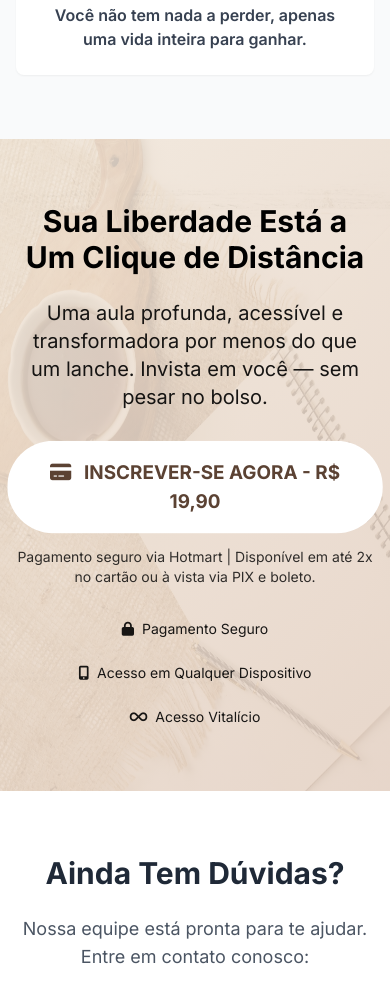
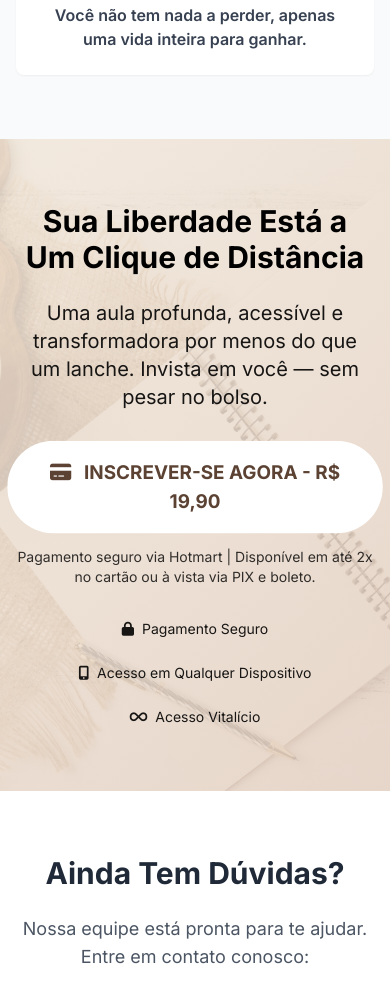
Before and after one commit to ftjar/agaiolainvisivel, a plain HTML site: page index.html in a window 390 px wide. Shown: the part 5685-6673 px from the top of the page. Drawn offline with nearby package versions, Linux system fonts and the light colour scheme.

Commit message:
Retornando alterações feitas na media fundo-bg cta

```diff
--- a/css/styles.css
+++ b/css/styles.css
@@ -122,14 +122,4 @@ body {
     position: relative; /* Essencial para a sobreposição funcionar */
     z-index: 1; /* Garante que o conteúdo fique acima da sobreposição */
     }
-
-    .cta-background-suave {
-    /* 1. A imagem é a base, no fundo */
-    background-image: url('../img/fundo-bg2.webp');
-    background-size: 190% 100%;
-    /* background-size: cover; */
-    background-position: 25% 30%;
-    position: relative; /* Essencial para a sobreposição funcionar */
-    z-index: 1; /* Garante que o conteúdo fique acima da sobreposição */
-    }
 }
```
